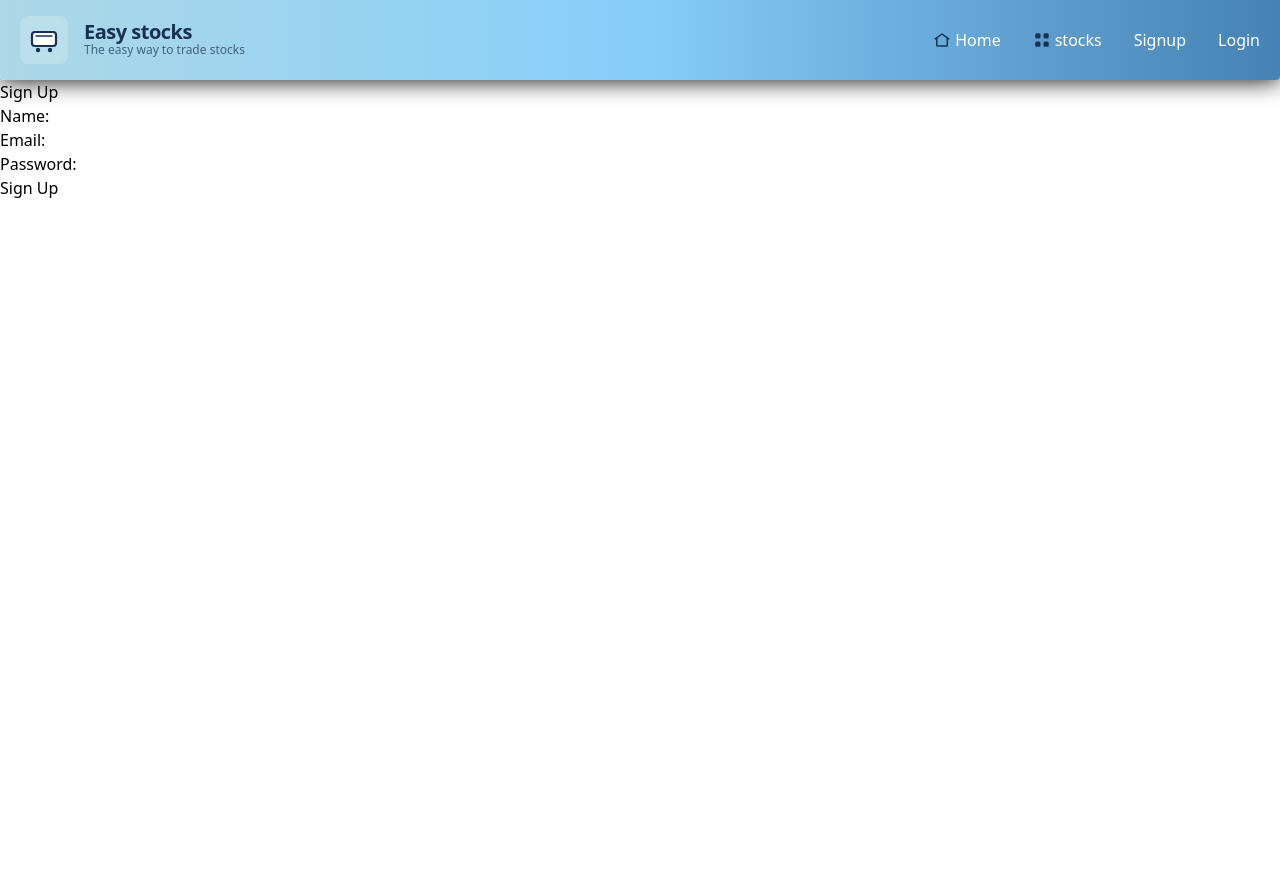
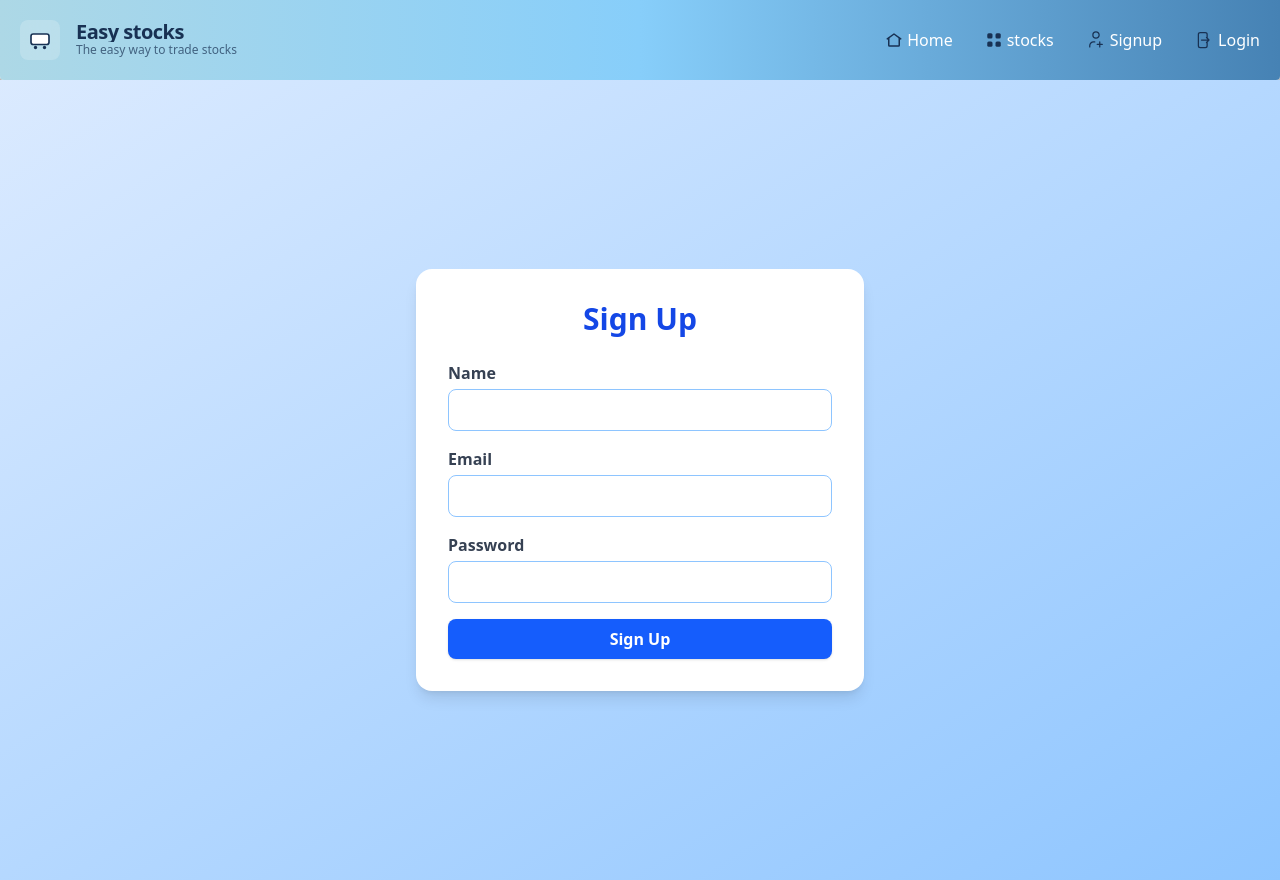
Before and after one commit to yehuda3h/final-stocks, a React (Vite) app: page /signup in a window 1280 px wide. Before the commit the page ends 800 px from the top, so only its background shows below. Built offline with nearby package versions, Linux system fonts and the light colour scheme.

Commit message:
new work

```diff
--- a/src/App.jsx
+++ b/src/App.jsx
@@ -57,8 +57,38 @@ export const links = [
       </svg>
     ),
   },
-  { path: "/signup", title: "Signup", element: <SignupPage /> },
-  { path: "/login", title: "Login", element: <LoginPage /> },
+  { path: "/signup", title: "Signup", element: <SignupPage />, icon: (
+  <svg
+    xmlns="http://www.w3.org/2000/svg"
+    fill="none"
+    viewBox="0 0 24 24"
+    strokeWidth={1.5}
+    stroke="#183153"
+    className="w-5 h-5"
+  >
+    <path
+      strokeLinecap="round"
+      strokeLinejoin="round"
+      d="M15.75 6a3.75 3.75 0 11-7.5 0 3.75 3.75 0 017.5 0zM4.5 20.25v-1.5A4.5 4.5 0 019 14.25h1.5m6 6v-3m0 0v-3m0 3h3m-3 0h-3"
+    />
+  </svg>
+) },
+  { path: "/login", title: "Login", element: <LoginPage />, icon: (
+  <svg
+    xmlns="http://www.w3.org/2000/svg"
+    fill="none"
+    viewBox="0 0 24 24"
+    strokeWidth={1.5}
+    stroke="#183153"
+    className="w-5 h-5"
+  >
+    <path
+      strokeLinecap="round"
+      strokeLinejoin="round"
+      d="M15.75 9V5.25A2.25 2.25 0 0013.5 3h-6A2.25 2.25 0 005.25 5.25v13.5A2.25 2.25 0 007.5 21h6a2.25 2.25 0 002.25-2.25V15M18 12l-3-3m3 3l-3 3m3-3H9"
+    />
+  </svg>
+) },
 ];
 
 function App() {
--- a/src/components/NavBar.jsx
+++ b/src/components/NavBar.jsx
@@ -5,11 +5,11 @@ export default function Navbar() {
   return (
     <div className="bg-gradient-to-r from-[rgb(173,216,230)] via-[rgb(135,206,250)] to-[rgb(70,130,180)] text-white h-20 flex items-center justify-between rounded-b-sm shadow-[0_0_25px_black] px-5">
       <div className="flex items-center gap-2">
-        <div className="flex items-center gap-2">
-          <div className="bg-white/20 backdrop-blur-sm rounded-lg p-2 flex items-center justify-center">
+        <div className="flex items-center gap-2 flex-wrap min-w-0">
+          <div className="bg-white/20 backdrop-blur-sm rounded-lg p-2 flex items-center justify-center min-w-[40px] min-h-[40px] w-8 h-8 sm:w-10 sm:h-10">
             {/* Modern minimalist cart icon in dark blue */}
             <svg
-              className="w-8 h-8"
+              className="w-7 h-7 sm:w-8 sm:h-8 max-w-full max-h-full"
               viewBox="0 0 32 32"
               fill="none"
               xmlns="http://www.w3.org/2000/svg"
@@ -28,17 +28,17 @@ export default function Navbar() {
               <circle cx="22" cy="26" r="2.2" fill="#183153" />
               <path
                 d="M8 12h16"
-                stroke="#183153"
+                stroke="#183153]"
                 strokeWidth="1.5"
                 strokeLinecap="round"
               />
             </svg>
           </div>
-          <div className="ml-2">
-            <h1 className="text-xl font-extrabold tracking-tight text-[#183153] leading-none">
+          <div className="ml-2 min-w-0 flex flex-col justify-center">
+            <h1 className="text-lg sm:text-xl font-extrabold tracking-tight text-[#183153] leading-none truncate max-w-[120px] sm:max-w-xs">
               Easy stocks
             </h1>
-            <p className="text-xs text-[#183153] opacity-70 font-medium">
+            <p className="text-[10px] sm:text-xs text-[#183153] opacity-70 font-medium truncate max-w-[120px] sm:max-w-xs">
               The easy way to trade stocks
             </p>
           </div>
--- a/src/pages/LoginPage/LoginPage.jsx
+++ b/src/pages/LoginPage/LoginPage.jsx
@@ -30,31 +30,40 @@ const LoginPage = () => {
   };
 
   return (
-    <div className="auth-container">
-      <h2>Login</h2>
-      <form onSubmit={handleSubmit}>
+    <div className="min-h-screen flex items-center justify-center bg-gradient-to-br from-blue-100 to-blue-300 py-12 px-4">
+      <div className="w-full max-w-md bg-white rounded-2xl shadow-lg p-8 flex flex-col items-center">
+        <h2 className="text-3xl font-bold text-blue-700 mb-6">Login</h2>
+        <form onSubmit={handleSubmit} className="w-full space-y-4">
           <div>
-          <label>Email:</label>
+            <label className="block text-gray-700 font-semibold mb-1">Email</label>
             <input
               id="email"
               type="email"
               value={formData.email}
               onChange={handleChange}
               required
+              className="w-full px-4 py-2 border border-blue-300 rounded-lg focus:outline-none focus:ring-2 focus:ring-blue-400 transition"
             />
           </div>
           <div>
-          <label>Password:</label>
+            <label className="block text-gray-700 font-semibold mb-1">Password</label>
             <input
               id="password"
               type="password"
               value={formData.password}
               onChange={handleChange}
               required
+              className="w-full px-4 py-2 border border-blue-300 rounded-lg focus:outline-none focus:ring-2 focus:ring-blue-400 transition"
             />
           </div>
-        <button type="submit">Login</button>
+          <button
+            type="submit"
+            className="w-full bg-blue-600 text-white font-bold py-2 rounded-lg shadow hover:bg-blue-700 transition"
+          >
+            Login
+          </button>
         </form>
+      </div>
     </div>
   );
 };
--- a/src/pages/SingupPage/SignupPage.jsx
+++ b/src/pages/SingupPage/SignupPage.jsx
@@ -28,41 +28,51 @@ const SignupPage = () => {
   };
 
   return (
-    <div className="auth-container">
-      <h2>Sign Up</h2>
-      <form onSubmit={handleSubmit}>
+    <div className="min-h-screen flex items-center justify-center bg-gradient-to-br from-blue-100 to-blue-300 py-12 px-4">
+      <div className="w-full max-w-md bg-white rounded-2xl shadow-lg p-8 flex flex-col items-center">
+        <h2 className="text-3xl font-bold text-blue-700 mb-6">Sign Up</h2>
+        <form onSubmit={handleSubmit} className="w-full space-y-4">
           <div>
-          <label>Name:</label>
+            <label className="block text-gray-700 font-semibold mb-1">Name</label>
             <input
               id="name"
               type="text"
               value={formData.name}
               onChange={handleChange}
               required
+              className="w-full px-4 py-2 border border-blue-300 rounded-lg focus:outline-none focus:ring-2 focus:ring-blue-400 transition"
             />
           </div>
           <div>
-          <label>Email:</label>
+            <label className="block text-gray-700 font-semibold mb-1">Email</label>
             <input
               id="email"
               type="email"
               value={formData.email}
               onChange={handleChange}
               required
+              className="w-full px-4 py-2 border border-blue-300 rounded-lg focus:outline-none focus:ring-2 focus:ring-blue-400 transition"
             />
           </div>
           <div>
-          <label>Password:</label>
+            <label className="block text-gray-700 font-semibold mb-1">Password</label>
             <input
               id="password"
               type="password"
               value={formData.password}
               onChange={handleChange}
               required
+              className="w-full px-4 py-2 border border-blue-300 rounded-lg focus:outline-none focus:ring-2 focus:ring-blue-400 transition"
             />
           </div>
-        <button type="submit">Sign Up</button>
+          <button
+            type="submit"
+            className="w-full bg-blue-600 text-white font-bold py-2 rounded-lg shadow hover:bg-blue-700 transition"
+          >
+            Sign Up
+          </button>
         </form>
+      </div>
     </div>
   );
 };
```
Lines whose indentation alone changed are shown as unchanged.
